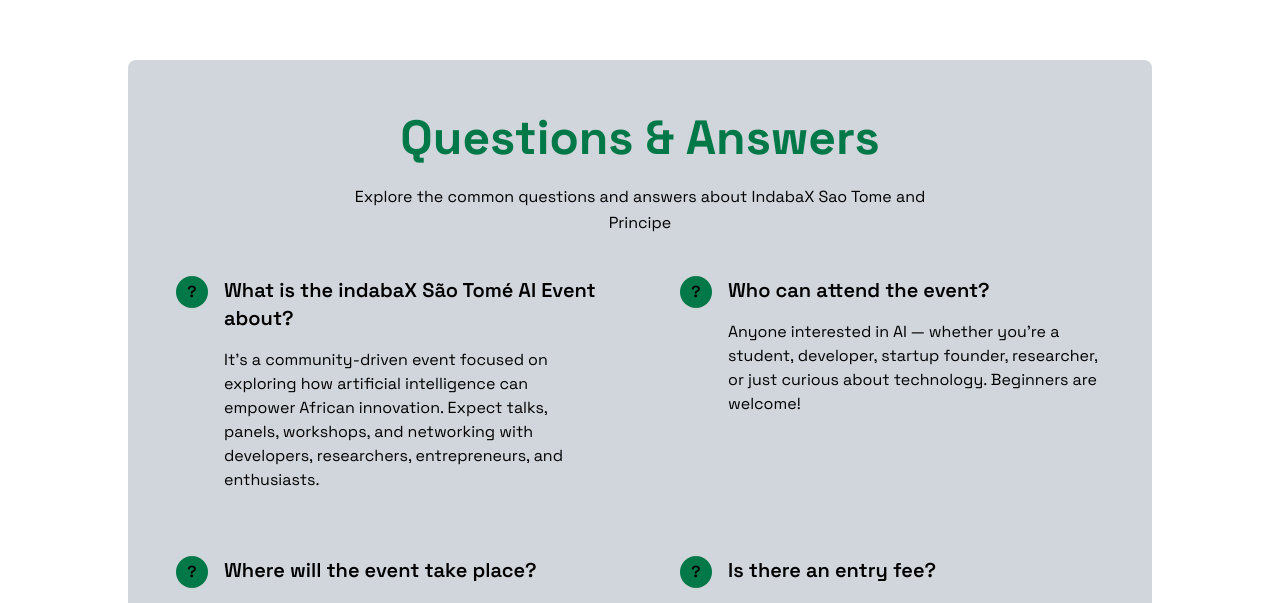
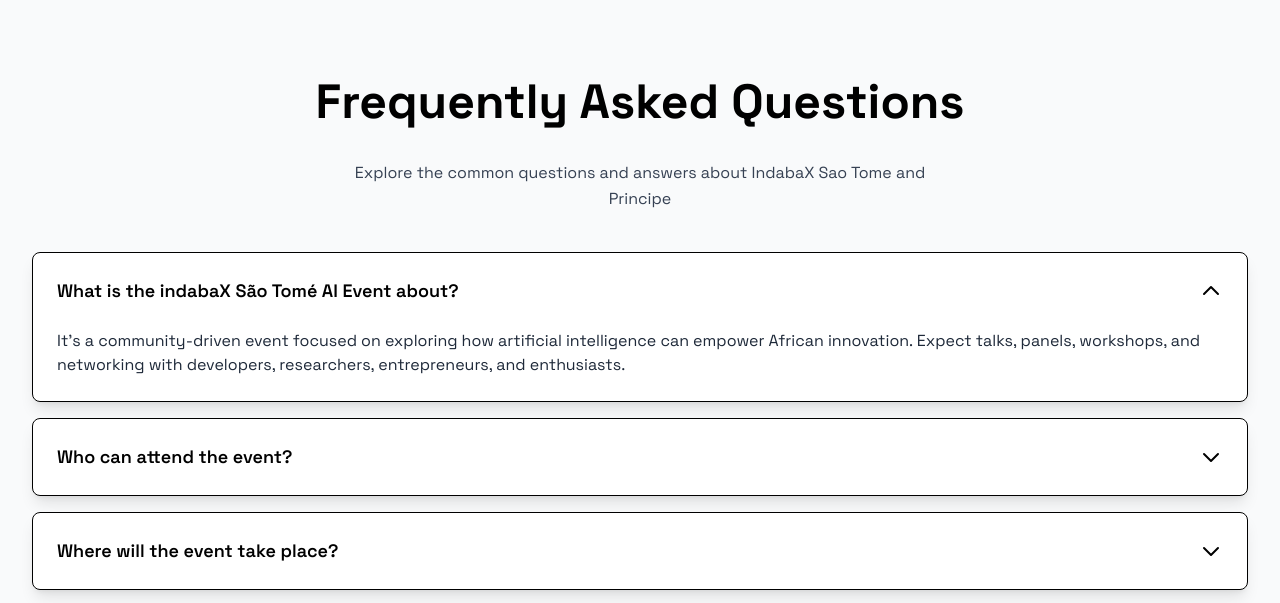
Before and after one commit to MOSOBELULU/indabaX, a React (Vite) app: page / in a window 1280 px wide. Shown: the part 5616-6219 px from the top of the page. Built offline with nearby package versions, Linux system fonts and the light colour scheme.

Commit message:
wip:faqs section layout

```diff
--- a/src/components/reusable/miniFaqs.jsx
+++ b/src/components/reusable/miniFaqs.jsx
@@ -1,61 +1,91 @@
 /* eslint-disable no-unused-vars */
+import { useState } from "react";
+import { motion } from "framer-motion";
 import { faqs } from "../../data/DummyData";
-import { motion } from "framer-motion";
 
 export default function MiniFaqs() {
   const showFew = faqs.slice(0, 4);
+  const [openIndex, setOpenIndex] = useState(0);
+
+  const toggleOpen = (index) => {
+    setOpenIndex(openIndex === index ? null : index);
+  };
 
   const containerVariants = {
     hidden: {},
     visible: {
-      transition: {
-        staggerChildren: 0.15,
-      },
+      transition: { staggerChildren: 0.15 },
     },
   };
 
   const itemVariants = {
     hidden: { opacity: 0, y: 20 },
-    visible: { opacity: 1, y: 0, transition: { duration: 0.5, ease: "easeOut" } },
+    visible: {
+      opacity: 1,
+      y: 0,
+      transition: { duration: 0.5, ease: "easeOut" },
+    },
   };
 
   return (
-    <section className="mt-20 py-10 sm:py-16 lg:py-24">
-      <div className="bg-gray-300 rounded-lg max-w-5xl px-6 py-12 mx-auto sm:px-8 lg:px-12">
+    <section className="mt-20 py-10 sm:py-16 lg:py-24 bg-gray-50">
+      <div className="max-w-7xl mx-auto px-4 sm:px-6 lg:px-8 text-left space-y-6">
         <div className="max-w-2xl mx-auto text-center mb-10">
-          <h2 className="text-3xl font-bold leading-tight text-[#007847] sm:text-4xl lg:text-5xl">
-            Questions & Answers
+          <h2 className="text-3xl font-bold leading-tight  sm:text-4xl lg:text-5xl py-3">
+            Frequently Asked Questions
           </h2>
-          <p className="max-w-xl mx-auto mt-4 text-base leading-relaxed">
+          <p className="max-w-xl mx-auto mt-4 text-base leading-relaxed text-gray-700">
             Explore the common questions and answers about IndabaX Sao Tome and Principe
           </p>
         </div>
 
         <motion.div
-          className="grid grid-cols-1 md:grid-cols-2 gap-y-16 gap-x-20"
+          className="space-y-4"
           variants={containerVariants}
           initial="hidden"
           animate="visible"
         >
-          {showFew.map(({ question, answer }, index) => (
-            <motion.div
-              key={index}
-              className="flex items-start"
-              variants={itemVariants}
-            >
+          {showFew.map(({ question, answer }, index) => {
+            const isOpen = openIndex === index;
+            return (
               <motion.div
-                className="flex items-center justify-center flex-shrink-0 w-8 h-8 bg-[#007847] rounded-full font-semibold cursor-pointer"
-                whileHover={{ scale: 1.2 }}
-                transition={{ type: "spring", stiffness: 300 }}
+                key={index}
+                className="transition-all duration-200 bg-white border border-black shadow-lg cursor-pointer hover:bg-green-50 rounded-lg"
+                variants={itemVariants}
               >
-                ?
+                <button
+                  onClick={() => toggleOpen(index)}
+                  className="flex items-center justify-between w-full px-4 py-5 sm:p-6 focus:outline-none"
+                >
+                  <span className="text-left text-lg font-semibold text-black">
+                    {question}
+                  </span>
+                  <svg
+                    className={`w-6 h-6 text-black transform transition-transform duration-300 ${
+                      isOpen ? "rotate-180" : ""
+                    }`}
+                    xmlns="http://www.w3.org/2000/svg"
+                    fill="none"
+                    viewBox="0 0 24 24"
+                    stroke="currentColor"
+                  >
+                    <path
+                      strokeLinecap="round"
+                      strokeLinejoin="round"
+                      strokeWidth={2}
+                      d="M19 9l-7 7-7-7"
+                    />
+                  </svg>
+                </button>
+
+                {isOpen && (
+                  <div className="px-4 pb-5 sm:px-6 sm:pb-6">
+                    <p className="text-gray-800">{answer}</p>
+                  </div>
+                )}
               </motion.div>
-              <div className="ml-4">
-                <p className="text-xl font-semibold">{question}</p>
-                <p className="mt-4 text-base">{answer}</p>
-              </div>
-            </motion.div>
-          ))}
+            );
+          })}
         </motion.div>
 
         <div className="flex items-center justify-center mt-12">
@@ -64,9 +94,9 @@
               Didn’t find the answer you are looking for?{" "}
               <a
                 href="/faqspage"
-                className="text-yellow-300 transition-all duration-200 hover:text-yellow-400 focus:text-yellow-400 hover:underline"
+                className="text-yellow-300 transition-all duration-200 hover:underline"
               >
-               See more FAQs
+                See more FAQs
               </a>
             </p>
           </div>
```
